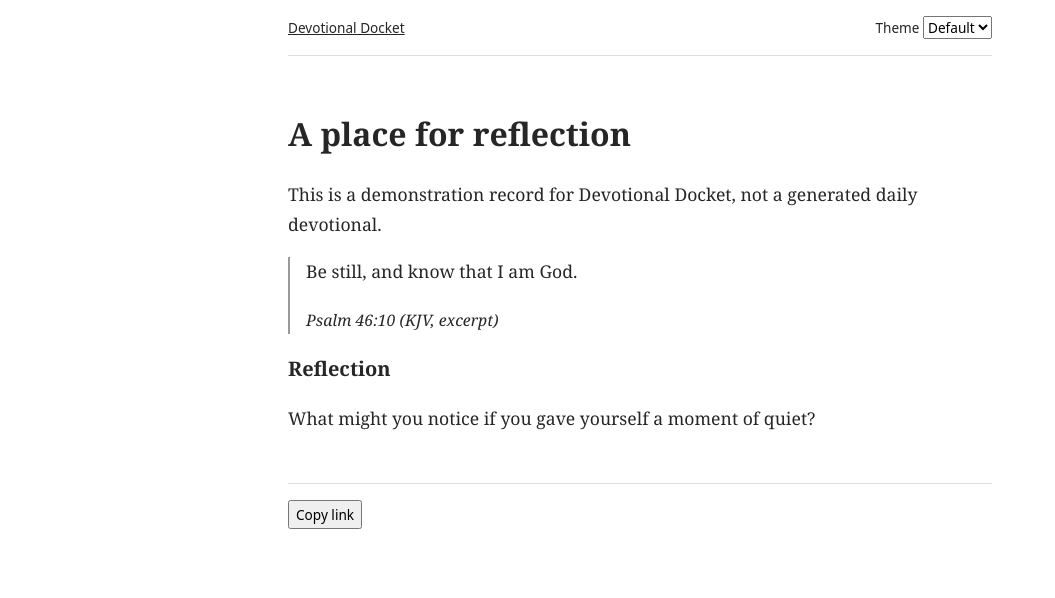
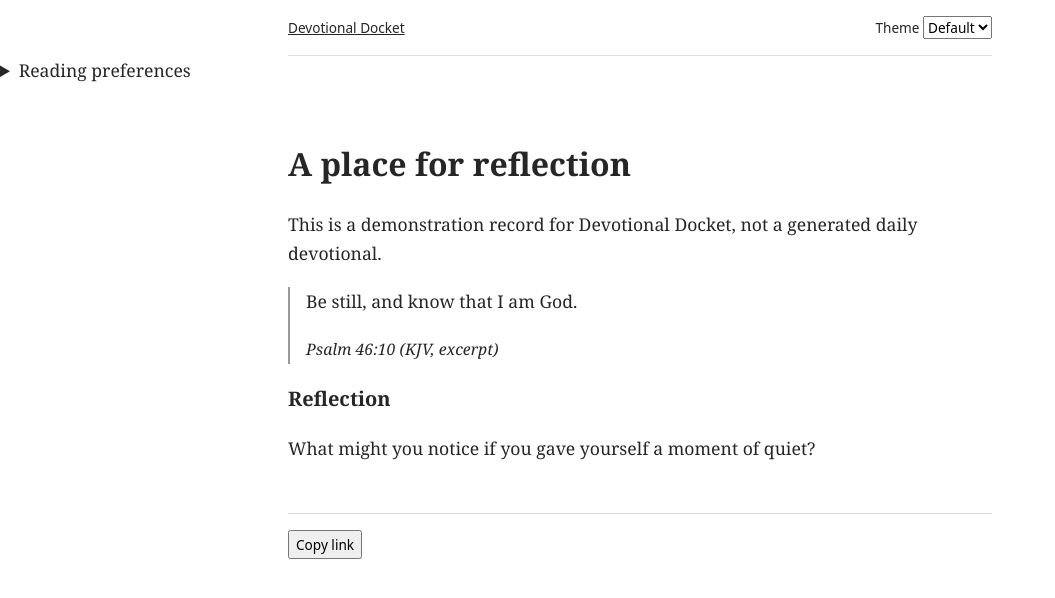
Before and after one commit to ionathas78/devotional-docket, a plain HTML site: page index.html in a window 1280 px wide. Shown: the whole page, without its empty margins (0-1055 px from the left). Drawn offline with Linux system fonts and the light colour scheme.

Commit message:
Integrate reading preferences: index.html

```diff
--- a/index.html
+++ b/index.html
@@ -5,13 +5,14 @@
 <meta name="viewport" content="width=device-width, initial-scale=1">
 <title>Devotional Docket</title>
 <link rel="stylesheet" href="css/base.css">
-<link id="theme" rel="stylesheet" href="themes/default/theme.css">
+<link id="theme" rel="stylesheet" href="presentation/themes/default/theme.css">
 <script type="module" src="js/app.js"></script>
 </head>
 <body>
 <header class="site-header"><a href="./">Devotional Docket</a><label>Theme <select id="theme-picker"></select></label></header>
+<details id="preferences"><summary>Reading preferences</summary><div id="preference-controls"><label>Text size <input type="range" id="size" min="80" max="180" step="5"><output for="size"></output></label><label>Line spacing <input type="range" id="spacing" min="1.2" max="2.4" step=".1"><output for="spacing"></output></label><label>Reading width <input type="range" id="width" min="28" max="64" step="2"><output for="width"></output></label><div id="decoration-controls"></div><button id="reset" type="button">Reset preferences</button></div></details>
 <main id="reader" aria-busy="true"><p id="status" role="status">Loading devotional…</p><article id="devotional" hidden></article></main>
-<footer class="site-footer"><button id="share" hidden>Copy link</button><span id="feedback" role="status"></span></footer>
+<footer class="site-footer"><button id="share" hidden>Copy link</button><button id="share-custom" hidden>Copy customized link</button><span id="feedback" role="status"></span></footer>
 <noscript>JavaScript is required to load devotionals.</noscript>
 </body>
 </html>
```
